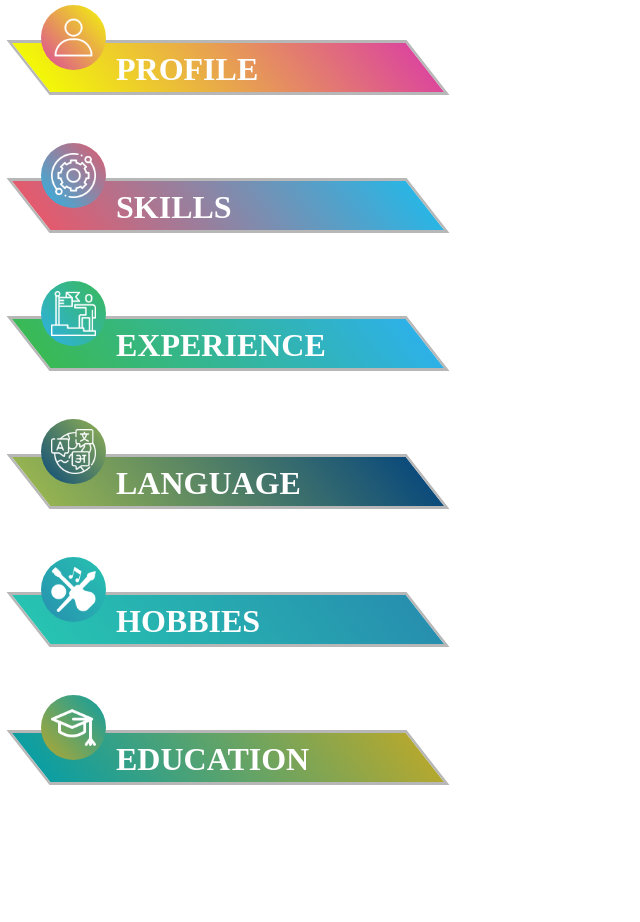
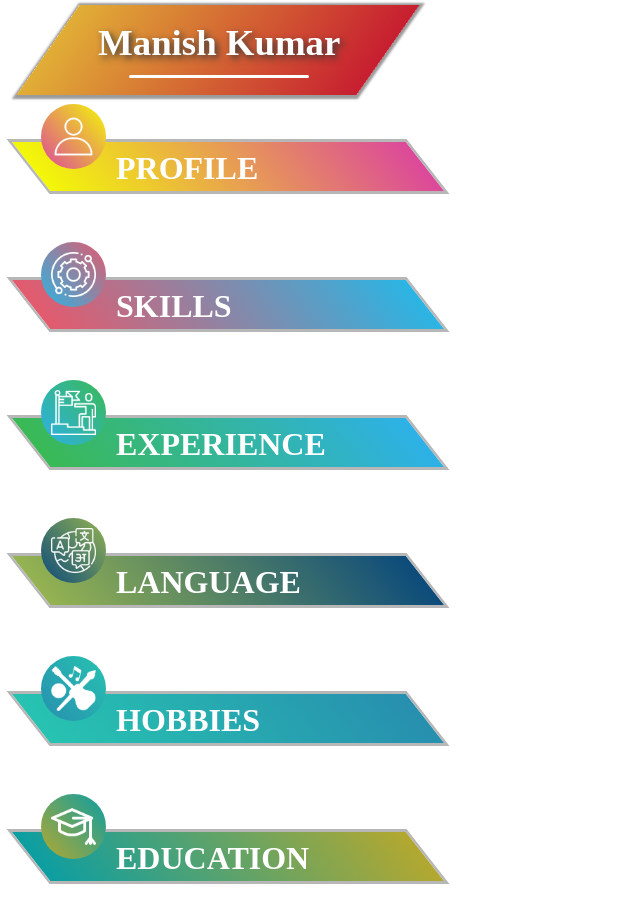
Before and after one commit to manish7479dlp/manish7479dlp.github.io, a React (Create React App) app: page / in a window 1280 px wide. Shown: the top 922 px of the page, without its empty margins (0-640 px from the left). Before the commit the page ends 828 px from the top, so only its background shows below. Built offline with nearby package versions, Linux system fonts and the light colour scheme.

Commit message:
ADD: Name componet is added.

```diff
--- a/src/App.js
+++ b/src/App.js
@@ -1,15 +1,16 @@
 import Title from "Components/Title/Title";
 import React from "react";
 import profileImgUrl from "images/profile.webp";
-import educationImgUrl from "images/education.webp"
-import skillImgUrl from "images/skill.webp"
-import experienceImgUrl from "images/experience.webp"
-import languageImgUrl from "images/language.webp"
-import hobbiesImgUrl from "images/hobbies.webp"
+import educationImgUrl from "images/education.webp";
+import skillImgUrl from "images/skill.webp";
+import experienceImgUrl from "images/experience.webp";
+import languageImgUrl from "images/language.webp";
+import hobbiesImgUrl from "images/hobbies.webp";
+import Name from "Components/Name/Name";
 
 const contentData = {
   profile: {
-    imgUrl : profileImgUrl,
+    imgUrl: profileImgUrl,
     title: "Profile",
     imgStyle: {
       background: "linear-gradient(48deg, rgb(220, 72, 155), rgb(243, 248, 7))",
@@ -21,7 +22,7 @@ const contentData = {
   },
 
   education: {
-    imgUrl : educationImgUrl,
+    imgUrl: educationImgUrl,
     title: "Education",
     imgStyle: {
       background: "linear-gradient(48deg, rgb(179,168,48), rgb(12,158,162))",
@@ -34,7 +35,7 @@ const contentData = {
   },
 
   skills: {
-    imgUrl : skillImgUrl,
+    imgUrl: skillImgUrl,
     title: "Skills",
     imgStyle: {
       background: "linear-gradient(48deg, rgb(42,181,228), rgb(228,90,109))",
@@ -47,36 +48,34 @@ const contentData = {
   },
 
   experience: {
-    imgUrl : experienceImgUrl,
+    imgUrl: experienceImgUrl,
     title: "Experience",
     imgStyle: {
       background: "linear-gradient(48deg, rgb(45,177,231), rgb(58,185,85))",
     },
     titleContainerStyle: {
       border: "3px solid rgb(184, 183, 183)",
-      background:
-        "linear-gradient(to right, rgb(58,185,85) , rgb(45,177,231))",
+      background: "linear-gradient(to right, rgb(58,185,85) , rgb(45,177,231))",
     },
   },
 
   language: {
-    imgUrl : languageImgUrl,
+    imgUrl: languageImgUrl,
     title: "Language",
     imgStyle: {
       background: "linear-gradient(48deg, rgb(12,75,123), rgb(149,179,81))",
     },
     titleContainerStyle: {
       border: "3px solid rgb(184, 183, 183)",
-      background:
-        "linear-gradient(to right, rgb(149,179,81) , rgb(12,75,123))",
+      background: "linear-gradient(to right, rgb(149,179,81) , rgb(12,75,123))",
     },
   },
 
   hobbies: {
-    imgUrl : hobbiesImgUrl,
+    imgUrl: hobbiesImgUrl,
     title: "hobbies",
     imgStyle: {
-      background: "linear-gradient(48deg, rgb(39,143,175), rgb(39,195,177))"
+      background: "linear-gradient(48deg, rgb(39,143,175), rgb(39,195,177))",
     },
     titleContainerStyle: {
       border: "3px solid rgb(184, 183, 183)",
@@ -91,6 +90,8 @@ const App = () => {
     contentData.education;
   return (
     <>
+      <Name />
+
       <Title
         // title={"Profile"}
         imgUrl={contentData.profile.imgUrl}
@@ -133,7 +134,6 @@ const App = () => {
         imgStyle={imgStyle}
         titleContainerStyle={titleContainerStyle}
       />
-
     </>
   );
 };
--- /dev/null
+++ b/src/Components/Name/Name.css
@@ -0,0 +1,37 @@
+.nameContainer {
+  display: inline-block;
+  width: 340px;
+  height: 90px;
+  background: linear-gradient(to right, rgb(225, 174, 54), rgb(199, 30, 48));
+  transform: skew(145deg);
+  margin-left: 48px;
+  margin-top: 5px;
+  box-shadow: 1px 1px 2px 3px rgb(155, 155, 155);
+}
+
+.name {
+  display: inline-block;
+  position: relative;
+  bottom: 17px;
+  right: 290px;
+  text-align: center;
+  /* z-index: 2; */
+  /* color: white; */
+  /* background-color: red; */
+}
+
+.name h1 {
+    color: white;
+    font-size: 2.3rem;
+    text-shadow: 3px 3px 7px rgb(56, 57, 56);
+}
+
+.name .underline {
+    display: inline-block;
+    width: 180px;
+    border-top: 3px solid white;
+    border-radius: 5px;
+    /* padding: 5px; */
+    /* background-color: white; */
+    /* text-align: center; */
+}
--- /dev/null
+++ b/src/Components/Name/Name.js
@@ -0,0 +1,15 @@
+import "./Name.css";
+
+const Name = () => {
+  return (
+    <>
+      <div className="nameContainer"></div>
+      <div className="name">
+        <h1>Manish Kumar</h1>
+        <div className="underline"></div>
+      </div>
+    </>
+  );
+};
+
+export default Name;
```
